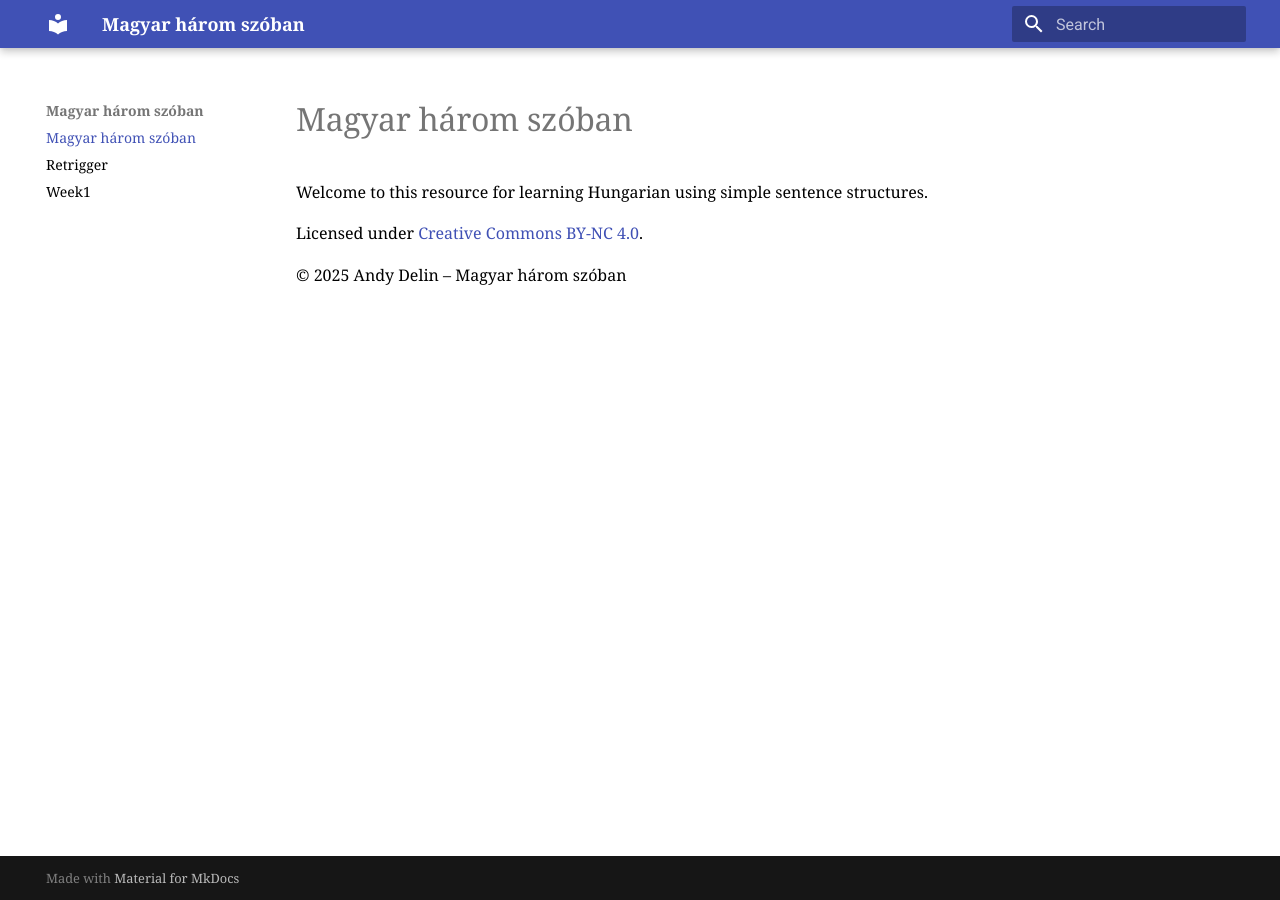
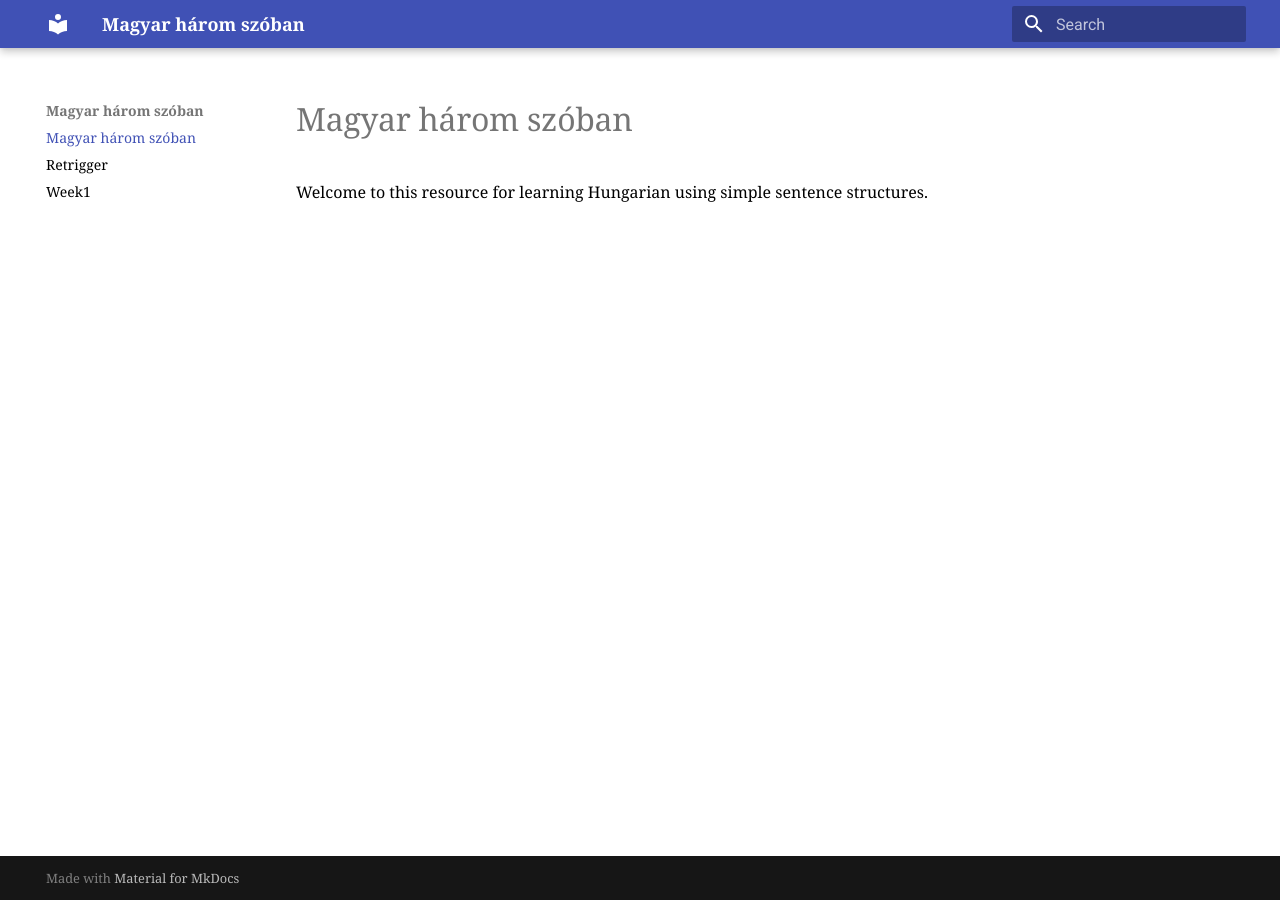
Before and after one commit to baxy750/mhs, an MkDocs documentation site: the page built from docs/index.md, in a window 1280 px wide. Built offline with MkDocs 1.6.1 and Material for MkDocs 9.7.7, drawn with Linux system fonts in a browser that asks for light colours.

Commit message:
Remove hardcoded footer from index

```diff
--- a/docs/index.md
+++ b/docs/index.md
@@ -1,7 +1,3 @@
 # Magyar három szóban
 
 Welcome to this resource for learning Hungarian using simple sentence structures.
-
-Licensed under [Creative Commons BY-NC 4.0](https://creativecommons.org/licenses/by-nc/4.0/).
-
-© 2025 Andy Delin – Magyar három szóban
```
